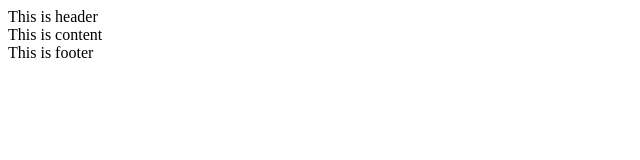
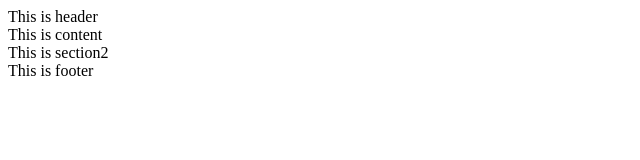
Before and after one commit to le-nhi-jh/le-nhi-jh, a plain HTML site: page index.html in a window 1280 px wide. Shown: the full height of the page, 0-640 px from the left. Drawn offline with Linux system fonts and the light colour scheme.

Commit message:
Feat: add section2

```diff
--- a/index.html
+++ b/index.html
@@ -7,7 +7,10 @@
   </head>
   <body>
     <header>This is header</header>
-    <div>This is content</div>
+    <div>
+      This is content
+      <section>This is section2</section>
+    </div>
     <footer>This is footer</footer>
   </body>
 </html>
```
